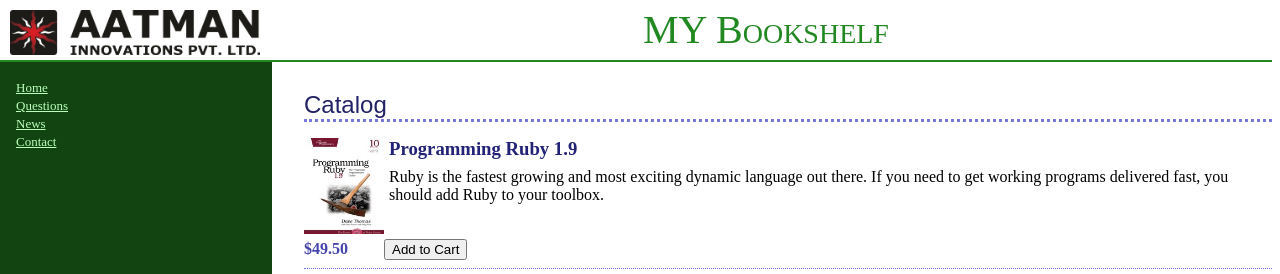
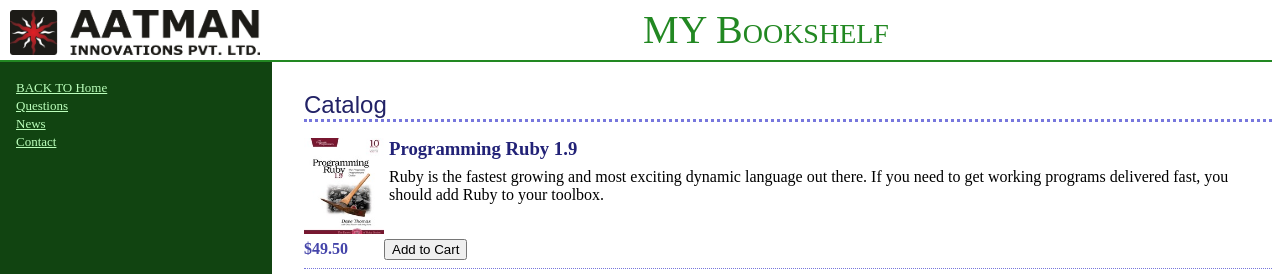
Before and after one commit to galanishita/depot, a Rails app: page / in a window 1280 px wide. Shown: the top 274 px of the page. Run offline with Rails 7, Linux system fonts and the light colour scheme; data comes from the database, SQL or seed files in the repository; data that the repository does not hold is empty; parts of the project's set-up code (start-up, migrations or seed data) failed here and were passed over.

Commit message:
Update application.html.erb

```diff
--- a/app/views/layouts/application.html.erb
+++ b/app/views/layouts/application.html.erb
@@ -19,7 +19,7 @@
 <%= render @cart %>
 </div>
 
-<a href="http://www...." >Home</a><br />
+<a href="http://www...." >BACK TO Home</a><br />
 <a href="http://www..../faq" >Questions</a><br />
 <a href="http://www..../news" >News</a><br />
 <a href="http://www..../contact" >Contact</a><br />
```
